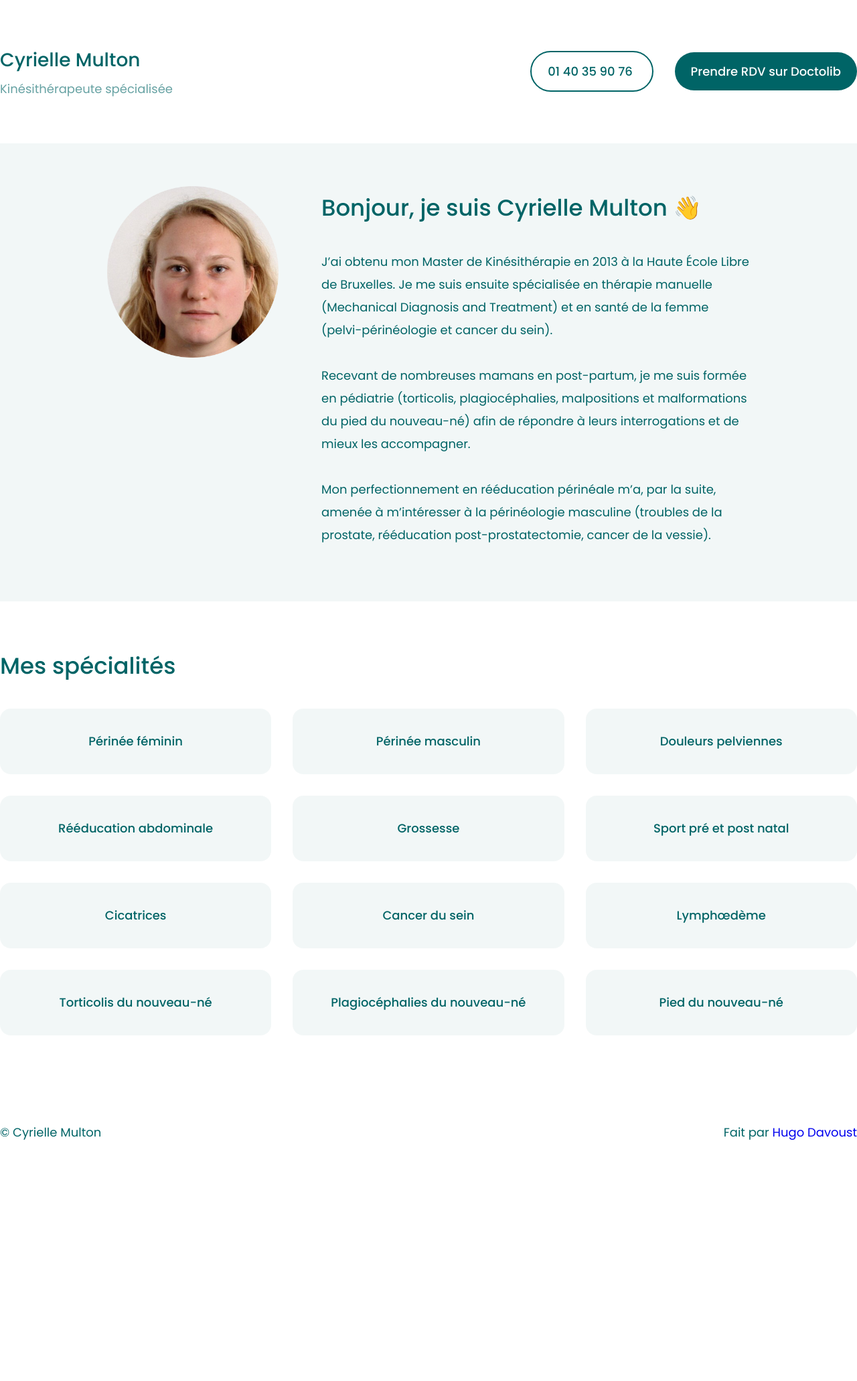
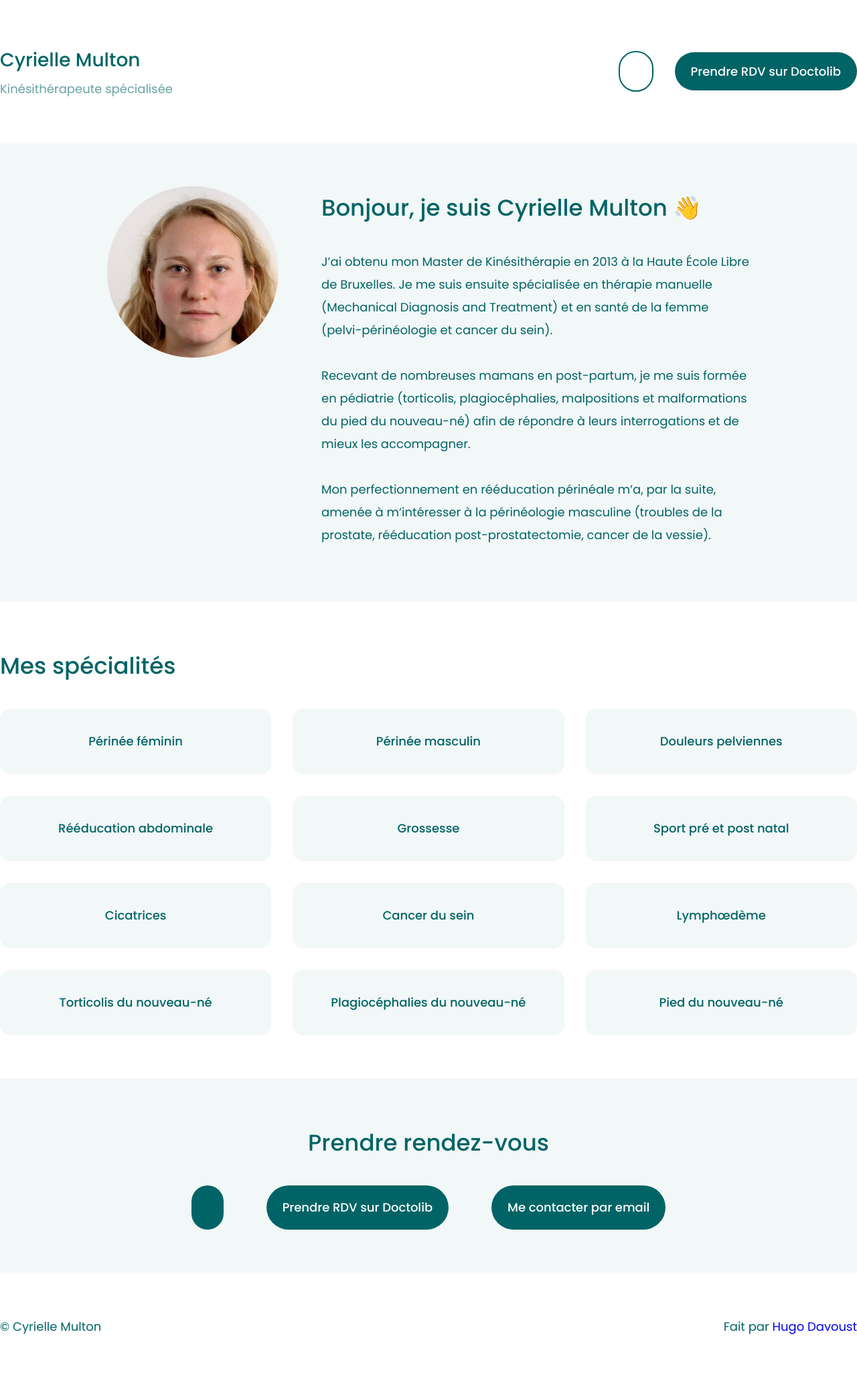
Before and after one commit to superhugo/cyriellemulton, a Jekyll site: the page built from index.html, in a window 1280 px wide. Shown: the whole page at 67% size. Built offline with Jekyll 4.4.1, drawn with Linux system fonts in a browser that asks for light colours; before the commit the page ends 1772 px from its top, so only the background shows below that.

Commit message:
add book section

```diff
--- /dev/null
+++ b/_includes/book.html
@@ -0,0 +1,18 @@
+<div class="book">
+  <div class="container">
+    <h3>
+      Prendre rendez-vous
+    </h3>
+    <div class="flex flex-x-center">
+      <a href="tel:+33140359076" class="button-primary book-link">
+        {{ site.phone_number }}
+      </a>
+      <a href="{{ site.doctolib_url }}" class="button-primary book-link" target="_blank">
+        Prendre RDV sur Doctolib
+      </a>
+      <a href="mailto:{{ site.email }}?subject=Contact" class="button-primary book-link" target="_blank">
+        Me contacter par email
+      </a>
+    </div>
+  </div>
+</div>
--- a/_includes/header.html
+++ b/_includes/header.html
@@ -5,7 +5,7 @@
   </div>
   <div class="header-actions">
     <a href="tel:+33140359076" class="button-secondary">
-      01 40 35 90 76
+      {{ site.phone_number }}
     </a>
     <a href="{{ site.doctolib_url }}" class="button-primary" target="_blank">
       Prendre RDV sur Doctolib
--- /dev/null
+++ b/_sass/book.scss
@@ -0,0 +1,9 @@
+.book {
+  background-color: $primary_400;
+  text-align: center;
+
+  .book-link {
+    margin-left: 32px;
+    margin-right: 32px;
+  }
+}
--- a/_sass/common.scss
+++ b/_sass/common.scss
@@ -24,3 +24,7 @@
 .flex-wrap {
   flex-wrap: wrap;
 }
+
+.flex-x-center {
+  justify-content: center;
+}
--- a/assets/stylesheets/main.scss
+++ b/assets/stylesheets/main.scss
@@ -10,4 +10,5 @@
   "header",
   "about",
   "skills",
+  "book",
   "footer";
--- a/index.html
+++ b/index.html
@@ -8,4 +8,6 @@ layout: default
 
 {% include skills.html %}
 
+{% include book.html %}
+
 {% include footer.html %}
```
